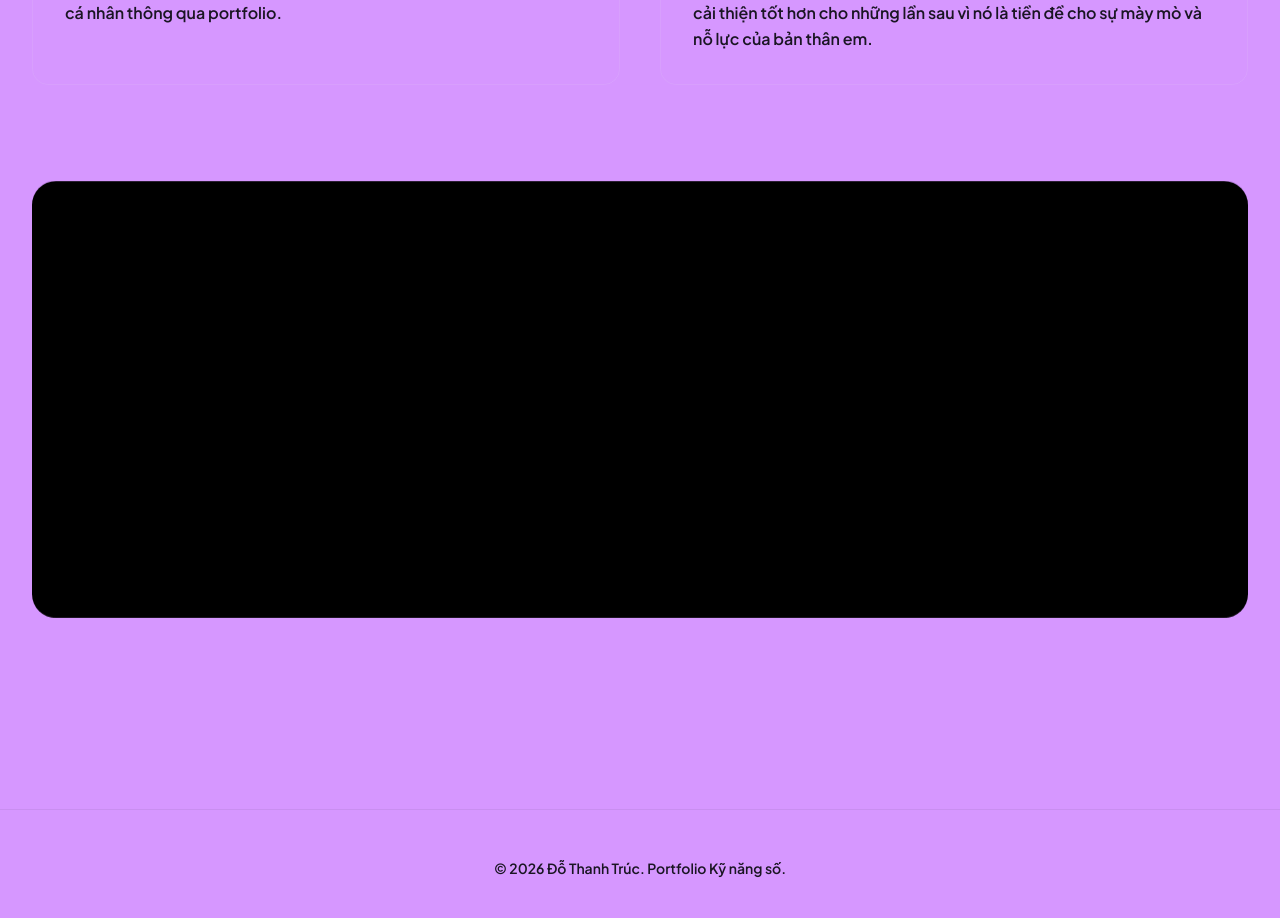
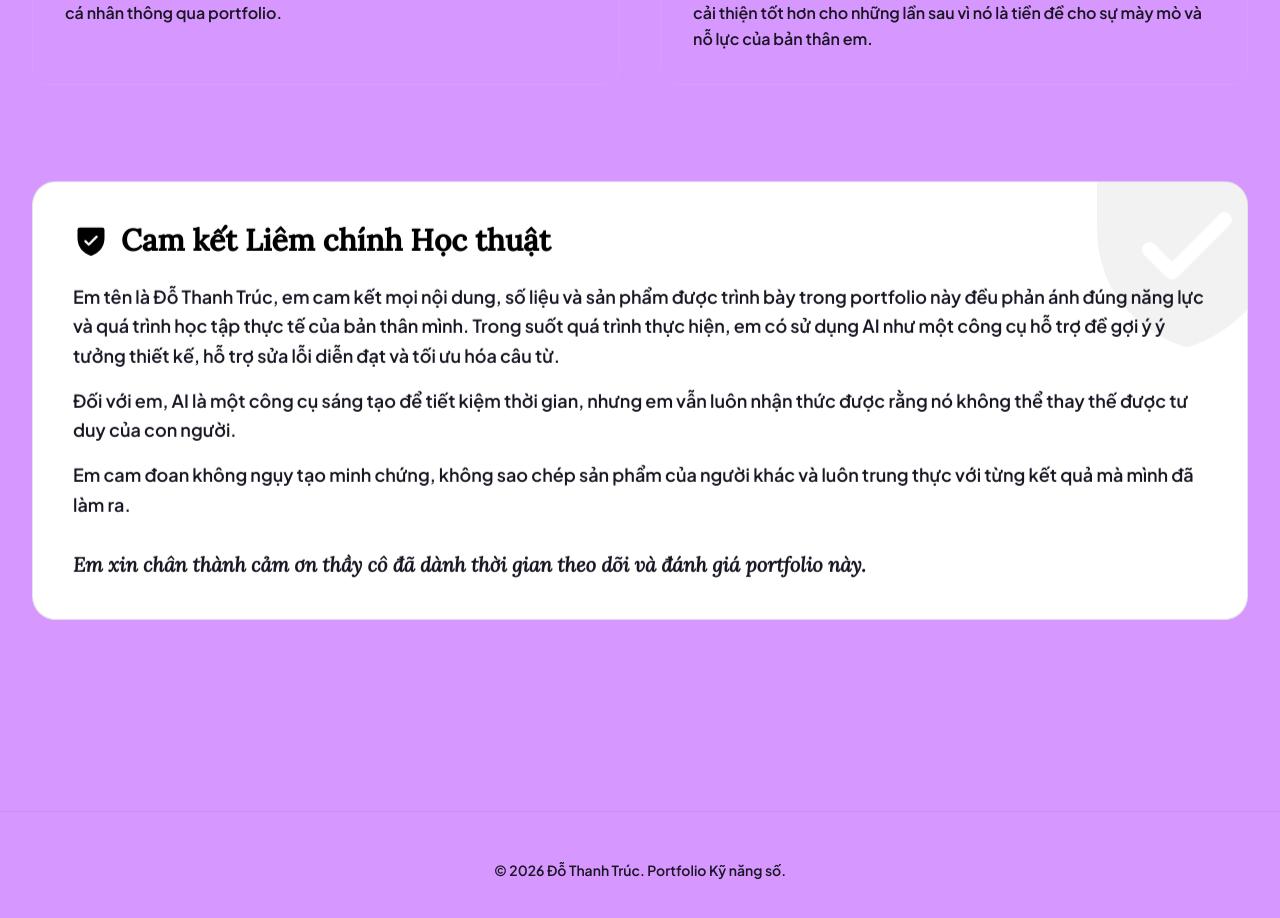
Before and after one commit to luongducthien0510-bit/portfoliotruc, a React (Vite) app: page / in a window 1280 px wide. Shown: the part 4020-4938 px from the top of the page. Built offline with nearby package versions, Linux system fonts and the light colour scheme.

Commit message:
Change Academic Integrity block background to white

```diff
--- a/index_backup.html
+++ b/index_backup.html
@@ -448,8 +448,8 @@
             </div>
 
             <!-- Academic Integrity -->
-            <div class="reveal reveal-delay-4" style="background: var(--text-main); color: var(--bg-main); padding: 3rem; border-radius: 24px; position: relative; overflow: hidden; margin-top: 2rem;">
-                <i class="ph ph-shield-check" style="position: absolute; top: -20px; right: -20px; font-size: 15rem; opacity: 0.1; color: var(--bg-main);"></i>
+            <div class="reveal reveal-delay-4" style="background: var(--surface); color: var(--text-main); border: 1px solid rgba(0,0,0,0.1); padding: 3rem; border-radius: 24px; position: relative; overflow: hidden; margin-top: 2rem;">
+                <i class="ph ph-shield-check" style="position: absolute; top: -20px; right: -20px; font-size: 15rem; opacity: 0.05; color: var(--text-main);"></i>
                 <div style="position: relative; z-index: 1;">
                     <h4 style="font-family: var(--font-serif); font-size: 2rem; margin-bottom: 1.5rem; display: flex; align-items: center; gap: 12px;">
                         <i class="ph ph-shield-check" style="font-size: 2.5rem;"></i> Cam kết Liêm chính Học thuật
--- a/src/components/Reflection.jsx
+++ b/src/components/Reflection.jsx
@@ -93,8 +93,8 @@ export default function Reflection() {
         </div>
 
         {/* Academic Integrity */}
-        <div className="reveal reveal-delay-4 mt-8 p-10 bg-text-main text-background-main rounded-3xl relative overflow-hidden">
-          <div className="absolute top-0 right-0 opacity-10 pointer-events-none transform translate-x-1/4 -translate-y-1/4">
+        <div className="reveal reveal-delay-4 mt-8 p-10 bg-surface text-text-main border border-text-main/10 rounded-3xl relative overflow-hidden">
+          <div className="absolute top-0 right-0 opacity-5 pointer-events-none transform translate-x-1/4 -translate-y-1/4">
             <ShieldCheck size={240} weight="fill" />
           </div>
           <div className="relative z-10">
@@ -102,7 +102,7 @@ export default function Reflection() {
               <ShieldCheck size={36} weight="fill" />
               Cam kết Liêm chính Học thuật
             </h4>
-            <div className="space-y-4 text-background-main/90 leading-relaxed text-lg">
+            <div className="space-y-4 text-text-muted leading-relaxed text-lg">
               <p>
                 Em tên là <strong>Đỗ Thanh Trúc</strong>, em cam kết mọi nội dung, số liệu và sản phẩm được trình bày trong portfolio này đều phản ánh đúng năng lực và quá trình học tập thực tế của bản thân mình. Trong suốt quá trình thực hiện, em có sử dụng AI như một công cụ hỗ trợ đề gợi ý ý tưởng thiết kế, hỗ trợ sửa lỗi diễn đạt và tối ưu hóa câu từ.
               </p>
```
